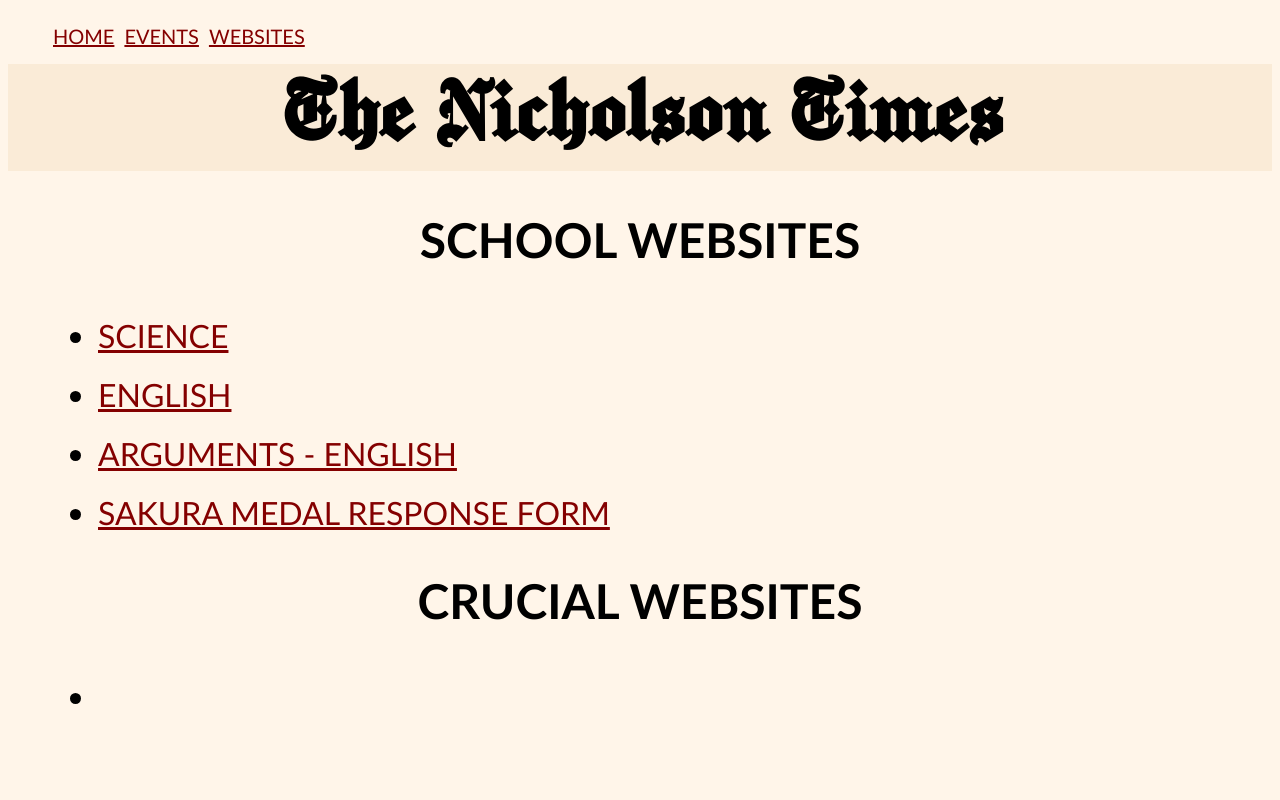
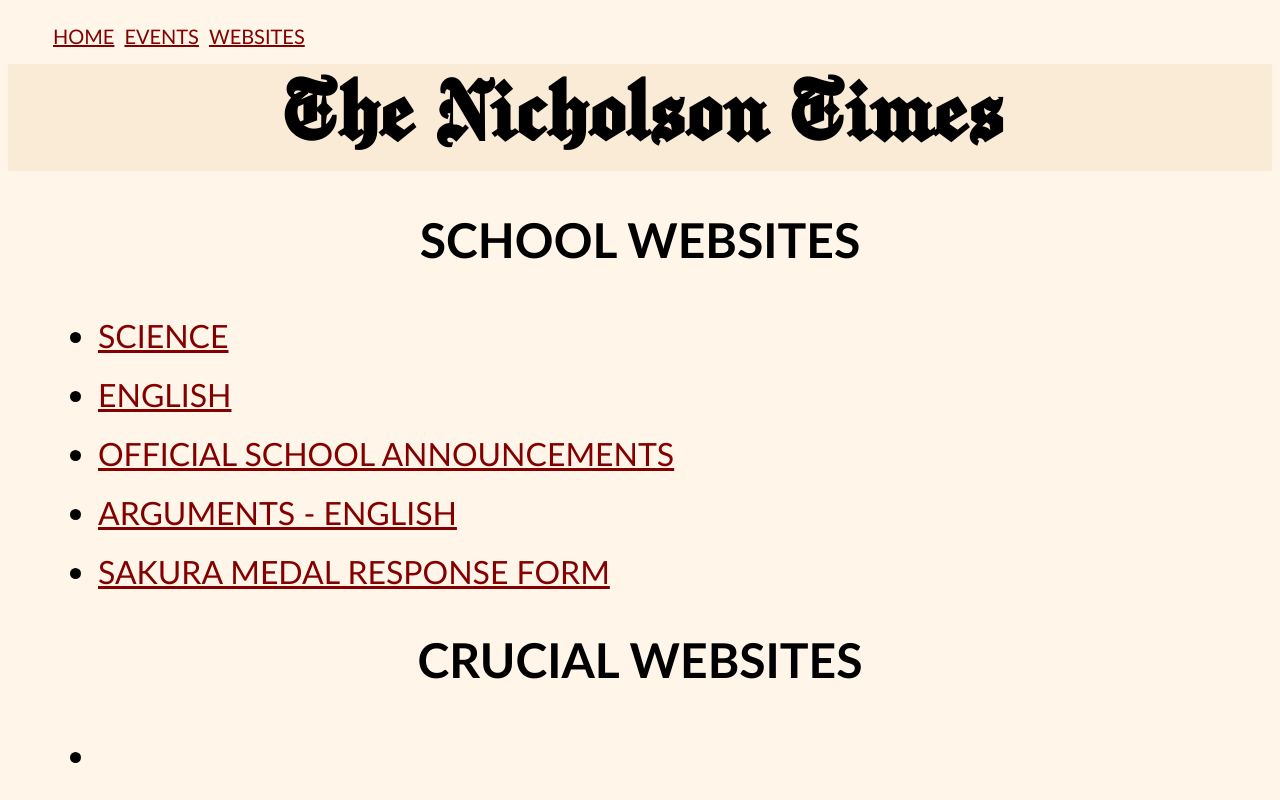
Before and after one commit to Pixelor220/nicholson-times, a plain HTML site: page sites.html in a window 1280 px wide. Drawn offline with nearby package versions, Linux system fonts and the light colour scheme.

Commit message:
added official MS Announcements page

```diff
--- a/sites.html
+++ b/sites.html
@@ -11,6 +11,7 @@
         <ul class="xalign">
             <li><a href="https://sites.google.com/smis.ac.jp/7science/home">SCIENCE</a></li>
             <li><a href="https://sites.google.com/smis.ac.jp/gr7englishquarterone/home">ENGLISH</a></li>
+            <li><a href="https://docs.google.com/document/d/1GGBrKXfFwYdUdD4ELqAQHG1IcAlb1fJYZKfUGrQg2_Y/edit#heading=h.a0yehjqktdb5">OFFICIAL SCHOOL ANNOUNCEMENTS</a></li>
             <li><a href="https://sites.google.com/smis.ac.jp/argumentwriting/">ARGUMENTS - ENGLISH</a></li>
             <li><a href="https://docs.google.com/forms/d/e/1FAIpQLSe7-rE-2XWT4TjWSHiiKFeP6griw1Sjfg5DB7KiZxJOJ5mgtQ/viewform">SAKURA MEDAL RESPONSE FORM</a></li>
         </ul>
```
